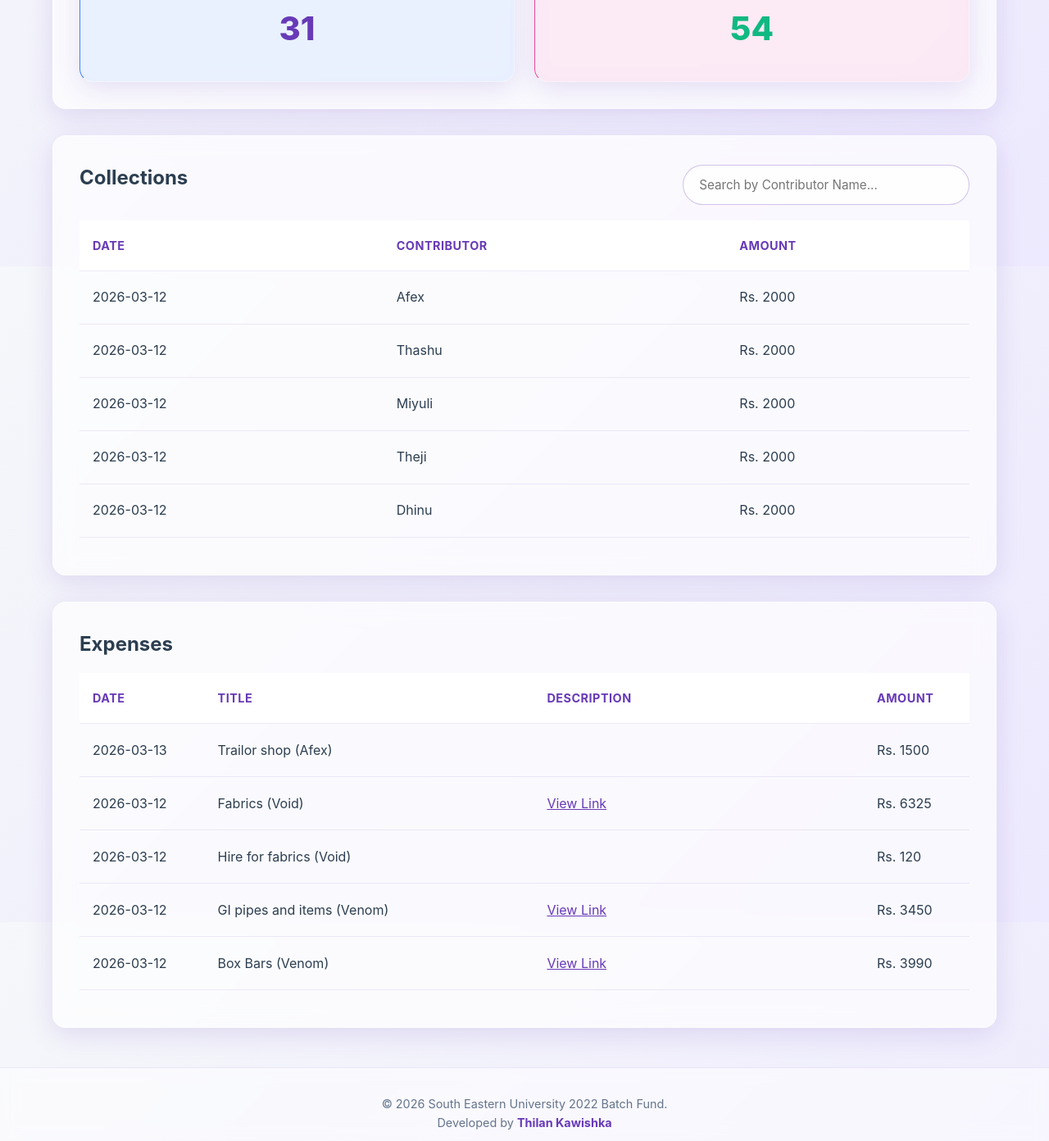
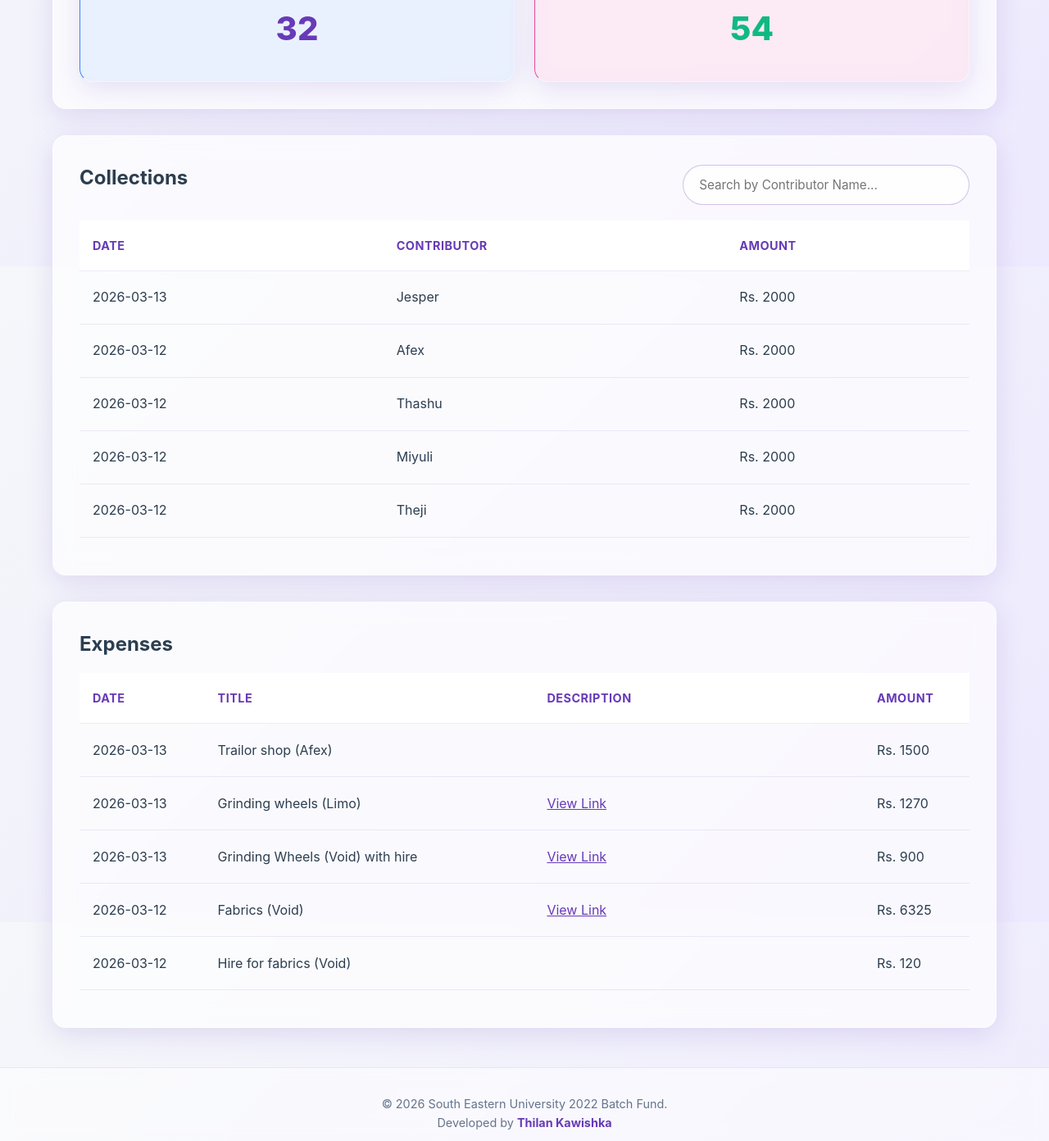
Before and after one commit to DArkSHADOW110/fund_collection, a plain HTML site: page index.html in a window 1280 px wide. Shown: the part 475-1867 px from the top of the page at 82% size. Drawn offline with Linux system fonts and the light colour scheme.

Commit message:
Update index.html

```diff
--- a/index.html
+++ b/index.html
@@ -960,6 +960,12 @@
     "name": "meili",
     "gender": "Female",
     "active": true
+  },
+  {
+    "id": "C212F7239",
+    "name": "Jesper",
+    "gender": "Male",
+    "active": true
   }
 ];
 
@@ -1564,6 +1570,13 @@
     "contributorId": "C8395F652",
     "amount": 1000,
     "date": "2026-03-12",
+    "type": "weekly"
+  },
+  {
+    "id": "COLD6FB3CCF",
+    "contributorId": "C212F7239",
+    "amount": 2000,
+    "date": "2026-03-13",
     "type": "weekly"
   }
 ];
@@ -1750,6 +1763,20 @@
     "amount": 1500,
     "date": "2026-03-13",
     "description": ""
+  },
+  {
+    "id": "EXP8191C637",
+    "title": "Grinding wheels (Limo)",
+    "amount": 1270,
+    "date": "2026-03-13",
+    "description": "https://drive.google.com/file/d/1LGfzXgRFQvr0TDnU72WHgDR1PIdVazBn/view?usp=sharing"
+  },
+  {
+    "id": "EXP5E1ECBFB",
+    "title": "Grinding Wheels (Void) with hire",
+    "amount": 900,
+    "date": "2026-03-13",
+    "description": "https://drive.google.com/file/d/1I42BtIVIuHjGbyNhf9vATQ9_-TJUxBi3/view?usp=sharing"
   }
 ];
 
```
